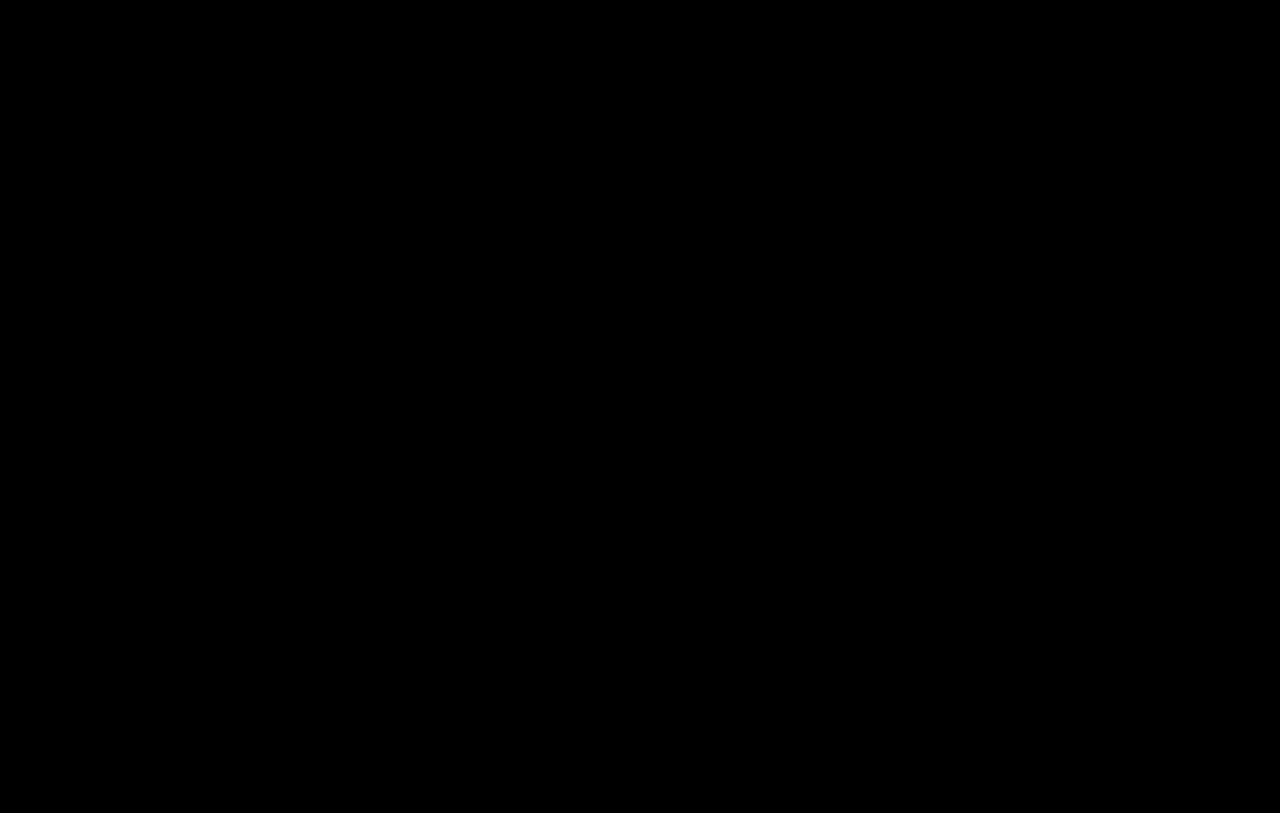
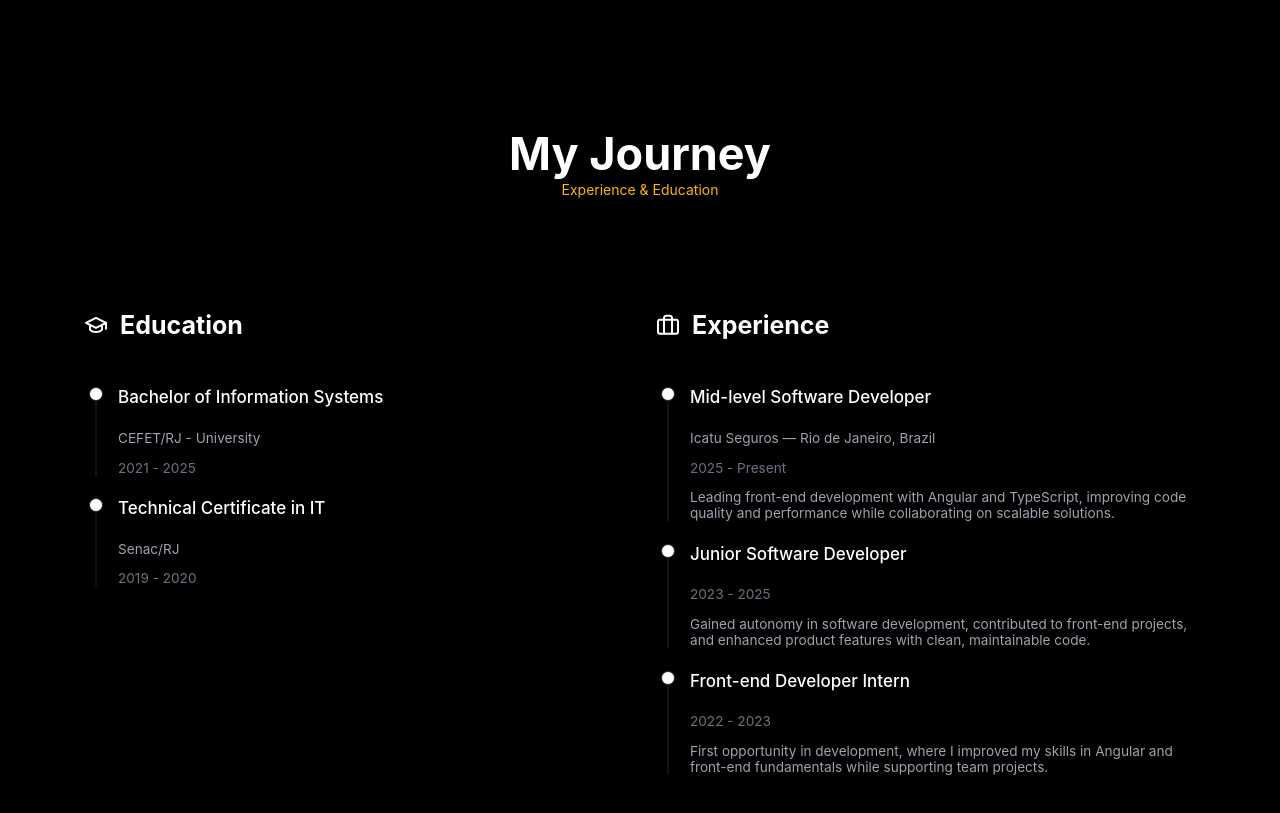
Before and after one commit to PedroCantanhede/portfolio-cantanhede, a React (Vite) app: page / in a window 1280 px wide. Shown: the part 2080-2893 px from the top of the page. Before the commit the page ends 1937 px from the top, so only its background shows below. Built offline with nearby package versions, Linux system fonts and the light colour scheme.

Commit message:
feat: implementation of the journey section

```diff
--- a/src/App.tsx
+++ b/src/App.tsx
@@ -1,6 +1,7 @@
 import Navigation from '@/components/Navigation';
 import HeroSection from '@/sections/HeroSection';
 import AboutSection from '@/sections/AboutSection';
+import JourneySection from '@/sections/JourneySection';
 
 function App() {
   return (
@@ -9,6 +10,7 @@
       <main>
         <HeroSection />
         <AboutSection />
+        <JourneySection />
       </main>
     </div>
   );
--- a/src/sections/JourneySection.tsx
+++ b/src/sections/JourneySection.tsx
@@ -1,146 +1,140 @@
-import { Card, CardContent, CardHeader, CardTitle } from '@/components/ui/card';
-import { Briefcase, GraduationCap } from 'lucide-react';
-import type { Experience } from '@/types';
+import educationIcon from "@/assets/icons/education.svg";
+import experienceIcon from "@/assets/icons/experience.svg";
+
+type TimelineItemProps = {
+  title: string;
+  organization?: string;
+  period: string;
+  description?: string;
+};
+
+const TimelineItem = ({ title, organization, period, description }: TimelineItemProps) => {
+  return (
+    <div className="relative mb-8 pl-[34px]">
+      {/* Bullet and vertical line */}
+      <div className="absolute left-[12px] -translate-x-1/2 top-0 w-[12px] h-[12px] bg-[#FFFFFF] rounded-full border border-[#1F2937]"></div>
+      <div className="absolute -translate-x-1/2" style={{ left: '12px', top: '14px', bottom: 0, borderLeft: '1px solid #1F2937' }}></div>
+      <div>
+        <h4
+          className="mb-1"
+          style={{ fontFamily: "Inter", fontSize: "17px", fontWeight: 500, color: "#FFFFFF" }}
+        >
+          {title}
+        </h4>
+        {organization && (
+          <p
+            className="mb-1"
+            style={{ fontFamily: "Inter", fontSize: "13.6px", fontWeight: 400, color: "#9CA3AF" }}
+          >
+            {organization}
+          </p>
+        )}
+        <p
+          className="mb-2"
+          style={{ fontFamily: "Inter", fontSize: "13.6px", fontWeight: 400, color: "#6B7280" }}
+        >
+          {period}
+        </p>
+        {description && (
+          <p
+            className="leading-relaxed"
+            style={{ fontFamily: "Inter", fontSize: "13.6px", fontWeight: 400, color: "#9CA3AF" }}
+          >
+            {description}
+          </p>
+        )}
+      </div>
+    </div>
+  );
+};
 
 const JourneySection = () => {
-  const experiences: Experience[] = [
-    {
-      id: '1',
-      company: 'Empresa Tech',
-      position: 'Desenvolvedor Full Stack Sênior',
-      period: '2022 - Presente',
-      description: 'Lidero o desenvolvimento de aplicações web e mobile, trabalhando com React, Node.js e tecnologias cloud.',
-      technologies: ['React', 'Node.js', 'AWS', 'Docker', 'PostgreSQL'],
-      type: 'work'
-    },
-    {
-      id: '2',
-      company: 'Startup Inovadora',
-      position: 'Desenvolvedor Frontend',
-      period: '2021 - 2022',
-      description: 'Desenvolvi interfaces de usuário responsivas e interativas usando React e TypeScript.',
-      technologies: ['React', 'TypeScript', 'Tailwind CSS', 'Redux'],
-      type: 'work'
-    },
-    {
-      id: '3',
-      company: 'Universidade Federal',
-      position: 'Bacharelado em Ciência da Computação',
-      period: '2018 - 2022',
-      description: 'Formação sólida em fundamentos da computação, algoritmos, estruturas de dados e engenharia de software.',
-      technologies: ['C++', 'Java', 'Python', 'Algoritmos', 'Estruturas de Dados'],
-      type: 'education'
-    },
-    {
-      id: '4',
-      company: 'Bootcamp Full Stack',
-      position: 'Desenvolvimento Web Full Stack',
-      period: '2020',
-      description: 'Curso intensivo focado em tecnologias modernas de desenvolvimento web.',
-      technologies: ['JavaScript', 'React', 'Node.js', 'MongoDB', 'Express'],
-      type: 'education'
-    }
-  ];
-
-  const workExperiences = experiences.filter(exp => exp.type === 'work');
-  const educationExperiences = experiences.filter(exp => exp.type === 'education');
-
   return (
-    <section id="journey" className="py-20 px-4 sm:px-6 lg:px-8 bg-secondary/20">
-      <div className="max-w-7xl mx-auto">
-        <div className="text-center mb-16">
-          <h2 className="text-3xl sm:text-4xl font-bold text-foreground mb-4">
-            Minha Jornada
+    <section
+      id="journey"
+      className="min-h-screen flex items-center justify-center px-4 sm:px-6 lg:px-8 py-16"
+      style={{ paddingTop: "200px" }}
+    >
+      <div className="max-w-6xl mx-auto text-center">
+        <div className="space-y-12">
+          {/* Title and Subtitle */}
+          <div style={{ paddingBottom: "60px" }}>
+            <h2
+              className="text-[45px] font-extrabold text-white"
+              style={{ fontFamily: "Inter", margin: 0, padding: 0 }}
+            >
+              My Journey
             </h2>
-          <p className="text-xl text-muted-foreground max-w-3xl mx-auto">
-            Uma linha do tempo da minha experiência profissional e educacional
+            <p
+              className="text-[14px] font-semibold text-[#FFB400]"
+              style={{ fontFamily: "Inter", margin: 0, padding: 0, paddingBottom: "27px" }}
+            >
+              Experience & Education
             </p>
           </div>
 
-        <div className="grid grid-cols-1 lg:grid-cols-2 gap-12">
-          {/* Work Experience */}
-          <div className="space-y-8">
-            <div className="flex items-center mb-8">
-              <Briefcase className="h-8 w-8 text-primary mr-3" />
-              <h3 className="text-2xl font-semibold text-foreground">
-                Experiência Profissional
+          {/* Two Columns Layout */}
+          <div className="w-full flex justify-center">
+            <div className="grid grid-cols-2 gap-[32px] mx-auto">
+            {/* Education Column */}
+            <div className="text-left max-w-[540px]">
+              <div className="flex items-center mb-8" style={{ gap: "12px" }}>
+                <img src={educationIcon} alt="Education" className="w-6 h-6" />
+                <h3
+                  className="text-[25px] font-bold text-white"
+                  style={{ fontFamily: "Inter" }}
+                >
+                  Education
                 </h3>
               </div>
 
-            <div className="space-y-6">
-              {workExperiences.map((experience) => (
-                <Card key={experience.id} className="hover:shadow-lg transition-shadow">
-                  <CardHeader>
-                    <CardTitle className="text-lg text-foreground">
-                      {experience.position}
-                    </CardTitle>
-                    <div className="text-primary font-medium">
-                      {experience.company}
-                    </div>
-                    <div className="text-sm text-muted-foreground">
-                      {experience.period}
-                    </div>
-                  </CardHeader>
-                  <CardContent>
-                    <p className="text-muted-foreground mb-4">
-                      {experience.description}
-                    </p>
-                    <div className="flex flex-wrap gap-2">
-                      {experience.technologies.map((tech) => (
-                        <span
-                          key={tech}
-                          className="px-3 py-1 bg-primary/10 text-primary rounded-full text-sm"
-                        >
-                          {tech}
-                        </span>
-                      ))}
-                    </div>
-                  </CardContent>
-                </Card>
-              ))}
+              {/* Education Timeline */}
+              <div className="relative">
+                <TimelineItem
+                  title="Bachelor of Information Systems"
+                  organization="CEFET/RJ - University"
+                  period="2021 - 2025"
+                />
+                <TimelineItem
+                  title="Technical Certificate in IT"
+                  organization="Senac/RJ"
+                  period="2019 - 2020"
+                />
               </div>
             </div>
 
-          {/* Education */}
-          <div className="space-y-8">
-            <div className="flex items-center mb-8">
-              <GraduationCap className="h-8 w-8 text-primary mr-3" />
-              <h3 className="text-2xl font-semibold text-foreground">
-                Educação
+            {/* Experience Column */}
+            <div className="text-left max-w-[540px]">
+              <div className="flex items-center mb-8" style={{ gap: "12px" }}>
+                <img src={experienceIcon} alt="Experience" className="w-6 h-6" />
+                <h3
+                  className="text-[25px] font-bold text-white"
+                  style={{ fontFamily: "Inter" }}
+                >
+                  Experience
                 </h3>
               </div>
 
-            <div className="space-y-6">
-              {educationExperiences.map((experience) => (
-                <Card key={experience.id} className="hover:shadow-lg transition-shadow">
-                  <CardHeader>
-                    <CardTitle className="text-lg text-foreground">
-                      {experience.position}
-                    </CardTitle>
-                    <div className="text-primary font-medium">
-                      {experience.company}
+              {/* Experience Timeline */}
+              <div className="relative">
+                <TimelineItem
+                  title="Mid-level Software Developer"
+                  organization="Icatu Seguros — Rio de Janeiro, Brazil"
+                  period="2025 - Present"
+                  description="Leading front-end development with Angular and TypeScript, improving code quality and performance while collaborating on scalable solutions."
+                />
+                <TimelineItem
+                  title="Junior Software Developer"
+                  period="2023 - 2025"
+                  description="Gained autonomy in software development, contributed to front-end projects, and enhanced product features with clean, maintainable code."
+                />
+                <TimelineItem
+                  title="Front-end Developer Intern"
+                  period="2022 - 2023"
+                  description="First opportunity in development, where I improved my skills in Angular and front-end fundamentals while supporting team projects."
+                />
               </div>
-                    <div className="text-sm text-muted-foreground">
-                      {experience.period}
             </div>
-                  </CardHeader>
-                  <CardContent>
-                    <p className="text-muted-foreground mb-4">
-                      {experience.description}
-                    </p>
-                    <div className="flex flex-wrap gap-2">
-                      {experience.technologies.map((tech) => (
-                        <span
-                          key={tech}
-                          className="px-3 py-1 bg-secondary text-secondary-foreground rounded-full text-sm"
-                        >
-                          {tech}
-                        </span>
-                      ))}
-                    </div>
-                  </CardContent>
-                </Card>
-              ))}
             </div>
           </div>
         </div>
```
Also changed, not shown: src/sections/TestimonialsSection.tsx (deleted, +0 -113 lines), src/assets/icons/education.svg (added), src/assets/icons/experience.svg (added). Lines whose indentation alone changed are shown as unchanged.
